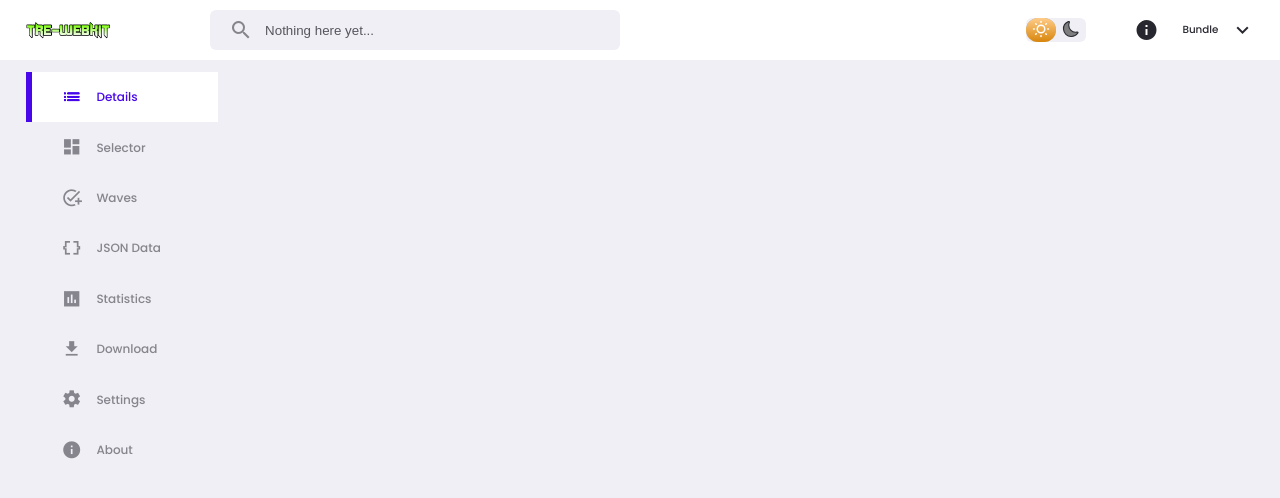
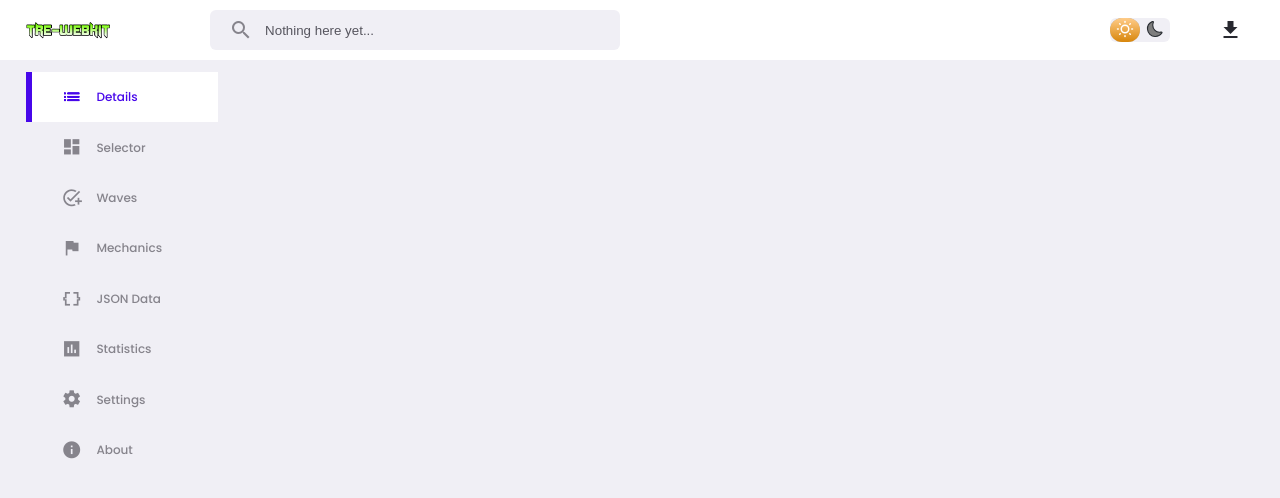
Before and after one commit to Haruma-VN/Tre-WebKit, a website with bundled scripts: page index.html in a window 1280 px wide. Built offline with nearby package versions, Linux system fonts and the light colour scheme.

Commit message:
Add files via upload

```diff
--- a/index.html
+++ b/index.html
@@ -44,10 +44,8 @@
                 </div>
                 <div class="profile">
                     <div class="profile-photo">
-                        <span class="material-icons-sharp info-btn">info</span>
+                        <span class="material-icons-sharp info-btn">download</span>
                     </div>
-                    <h5>Bundle</h5>
-                    <span class="material-icons-sharp">expand_more</span>
                 </div>
             </div>
         </div>
@@ -72,16 +70,16 @@
                     <h4>Waves</h4>
                 </a>
                 <a href="#">
+                    <span class="material-icons-sharp">flag</span>
+                    <h4>Mechanics</h4>
+                </a>
+                <a href="#">
                     <span class="material-icons-sharp">data_object</span>
                     <h4>JSON Data</h4>
                 </a>
                 <a href="#">
                     <span class="material-icons-sharp">insert_chart</span>
                     <h4>Statistics</h4>
-                </a>
-                <a href="#">
-                    <span class="material-icons-sharp">download</span>
-                    <h4>Download</h4>
                 </a>
                 <a href="#">
                     <span class="material-icons-sharp">settings</span>
--- a/src/Utilities/sidebar.ts
+++ b/src/Utilities/sidebar.ts
@@ -7,10 +7,12 @@ export namespace SideBar {
         if (sidebar) {
             menuBtn?.addEventListener('click', () => {
                 sidebar.style.display = 'block';
+                sidebar.style.transition = 'all 0.5s ease-in-out';
             });
             closeBtn?.addEventListener('click', () => {
                 sidebar.style.display = 'none';
-            })
+                sidebar.style.transition = 'all 0.5s ease-in-out';
+            });
         }
     }
     export async function ChangeDisplay(e: any): Promise<void> {
@@ -24,6 +26,7 @@ export namespace SideBar {
     }
 
     export function AddOnClickFunctionOnSideBarClass(): void {
+        document.addEventListener('DOMContentLoaded', async () => {
             const sidebar = document.querySelectorAll('.sidebar a');
             sidebar.forEach(function (sidebar_child) {
                 (sidebar_child as any).onclick = function () {
@@ -31,5 +34,7 @@ export namespace SideBar {
                 }
             })
             return
+        });
+        return;
     }
 }
--- a/src/index.ts
+++ b/src/index.ts
@@ -6,10 +6,11 @@ namespace Tre.LevelMaker.WebKit {
         Theme.Change();
         SideBar.AddOnClickFunctionOnSideBarClass();
     }
+
+    export async function ChangeSideBarChild(e: any): Promise<void> {
+        return await SideBar.ChangeDisplay(e);
+    }
 }
 
-export async function ChangeSideBarChild(e: any): Promise<void> {
-    return await SideBar.ChangeDisplay(e);
-};
 
 Tre.LevelMaker.WebKit.Main()
--- a/styles/style.css
+++ b/styles/style.css
@@ -315,6 +315,7 @@ main aside {
     flex-direction: column;
     justify-content: space-between;
     height: 88vh;
+    transition: right 500ms ease-in-out;
 }
 
 /*----------TABLET?----------*/
@@ -329,10 +330,8 @@ main aside .sidebar a {
     height: 4.2rem;
     color: var(--color-gray-light);
     position: relative;
-    transition: background 200ms ease-in-out;
+    transition:  200ms ease-in-out;
 }
-
-
 
 main aside .sidebar a span {
     font-size: 1.7rem;
@@ -444,7 +443,7 @@ main aside .sidebar h4 {
     }
 }
 
-/* Dark Mode */
+/*----------Dark Mode----------*/
 .dark-theme {
     --color-white: #131316;
     --color-light: #23232a;
```
Also changed, not shown: dist/Utilities/sidebar.js, dist/index.js. Lines whose indentation alone changed are shown as unchanged.
